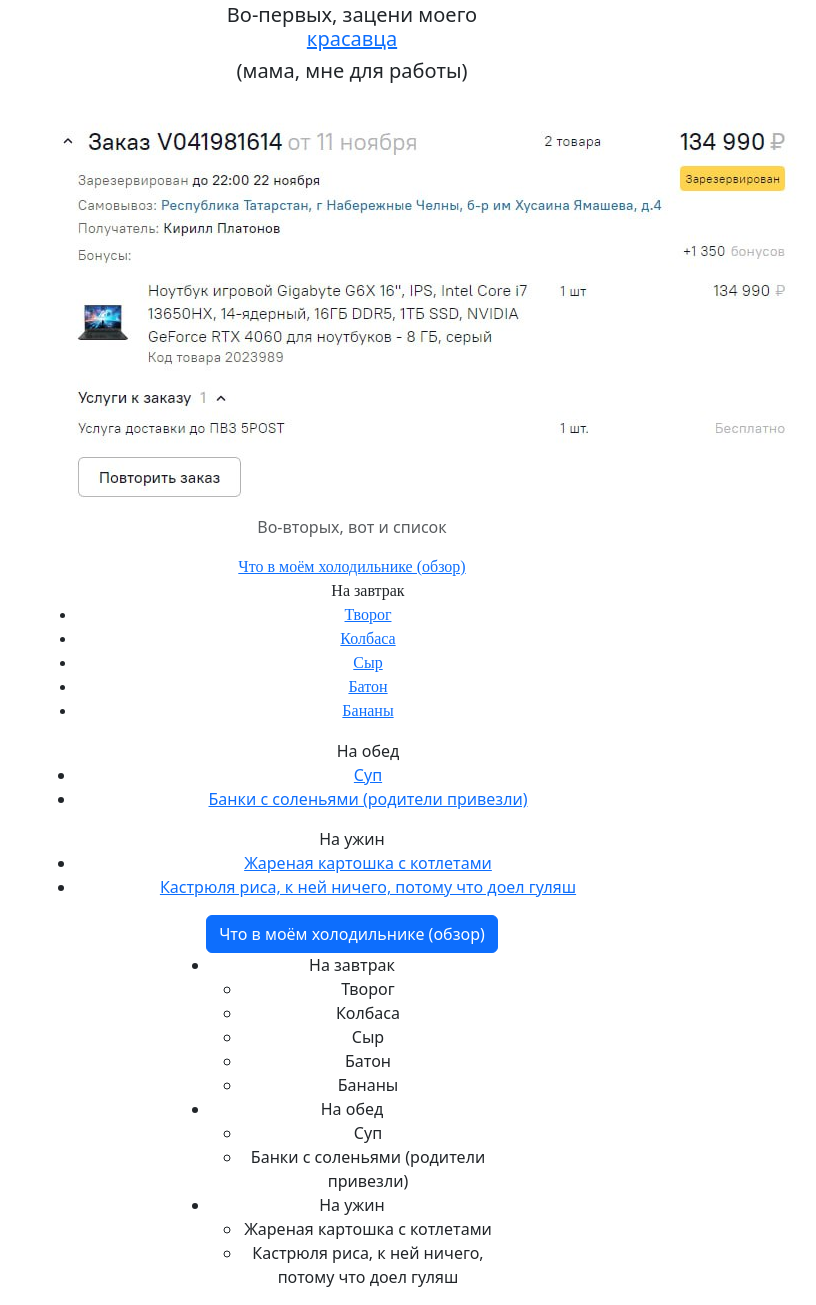
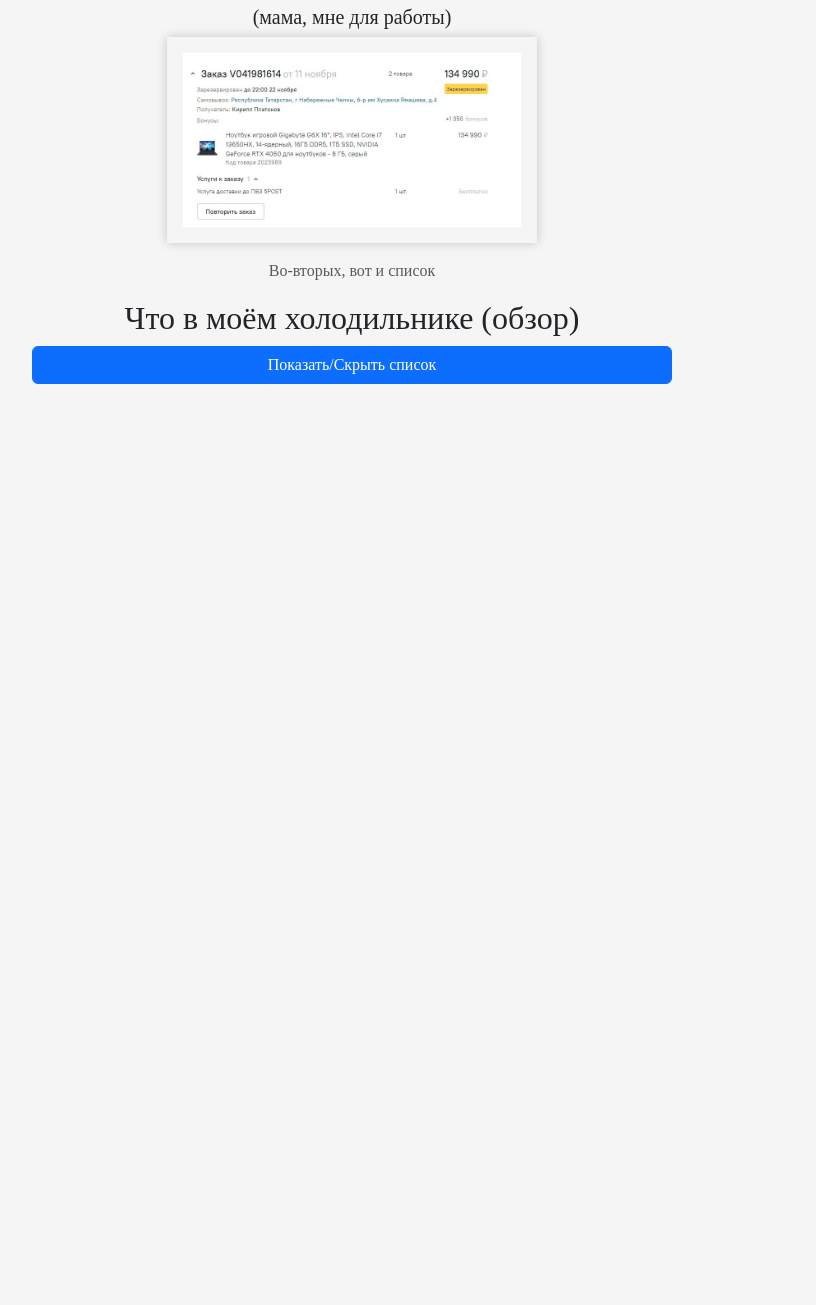
Before and after one commit to Lightsout322/HTML, a plain HTML site: page index.html in a window 1280 px wide. Shown: the part 129-1434 px from the top of the page, without its empty margins (288-1104 px from the left). After the commit the page ends 800 px from the top, so only its background shows below. Drawn offline with nearby package versions, Linux system fonts and the light colour scheme.

Commit message:
refactor, add styles and script

```diff
--- a/index.html
+++ b/index.html
@@ -3,94 +3,38 @@
 <head>
   <meta charset="UTF-8" />
   <meta name="viewport" content="width=device-width, initial-scale=1.0" />
-    <title>ДЗ Мой список</title>
+  <title>Мой список</title>
   <link
           href="https://cdn.jsdelivr.net/npm/bootstrap@5.3.3/dist/css/bootstrap.min.css"
           rel="stylesheet"
           integrity="sha384-QWTKZyjpPEjISv5WaRU9OFeRpok6YctnYmDr5pNlyT2bRjXh0JMhjY6hW+ALEwIH"
           crossorigin="anonymous"
   />
+  <link rel="stylesheet" href="./style.css" />
+</head>
 <body>
-  <style>
-    body {
-      background-image: src="2.jpg";
-    }
-    <style>
-      .kalyka-malyaka {
-        width: 60%;
-        box-shadow: 0 0 10px rgba(0, 0, 0, 0.2);
-        padding: 1em;
-        margin-bottom: 1em;
-      }
-    </style>
-    <style>
-      .a {
-        margin: 0;
-        padding: 0;
-        box-sizing: border-box;
-        font-family: 'Times New Roman', Times, serif;
-        list-style: none;
-        text-decoration: none;
-      }
-    </style>
-
-  </head>
 <div class="col-lg-6 col-sm-6 mx-auto my-7">
   <div class="container text-center">
     <div class="row">
       <h1 class="fw-light">Здарова, Рашид</h1>
       <p class="lead text-muted">Вот я и сделал своё ДоМаШнЕе ЗаДаНиЕ в виде сайта со списком</p>
     </div>
-      <body>
-        <h1 class="lead fw-light col-lg-6 col-sm-6 mx-auto">Во-первых, зацени моего
-          <a href="https://www.citilink.ru/product/noutbuk-gigabyte-g6x-i7-13650hx-16gb-ssd1tb-rtx4060-8gb-16-ips-fhd-w11-2023989/" target="_blank">красавца</a> </h1>
+    <h1 class="lead fw-light col-lg-6 col-sm-6 mx-auto">
+      Во-первых, зацени моего
+      <a href="https://www.citilink.ru/product/noutbuk-gigabyte-g6x-i7-13650hx-16gb-ssd1tb-rtx4060-8gb-16-ips-fhd-w11-2023989/" target="_blank">красавца</a>
+    </h1>
     <div class="mx-auto my-117">
       <h2 class="lead fw-light col-lg-6 col-sm-6 mx-auto">(мама, мне для работы)</h2>
       <img class="kalyka-malyaka" src="photo_2024-11-28_13-59-07.jpg" alt="Компухтер" />
     </div>
     <p class="fw-light text-center text-muted">Во-вторых, вот и список</p>
-        </body>
-        <body>
-          <header class="a">
-            <a href="#" class="logo">Что в моём холодильнике (обзор)</a>
-            <nav>
-              <ul>На завтрак
-                <li><a href="#">Творог</a></li>
-                <li><a href="#">Колбаса</a></li>
-                <li><a href="#">Сыр</a></li>
-                <li><a href="#">Батон</a></li>
-                <li><a href="#">Бананы</a></li>
-              </ul>
-            </nav>
-          </header>
-          <header>
-            <a href="#" class="logo"></a>
-            <nav>
-              <ul>На обед
-                <li><a href="#">Суп</a></li>
-                <li><a href="#">Банки с соленьями (родители привезли)</a></li>
-              </ul>
-            </nav>
-          </header>
-          <header>
-            <a href="#" class="logo"></a>
-            <nav>На ужин
-              <ul>
-                <li><a href="#">Жареная картошка с котлетами</a></li>
-                <li><a href="#">Кастрюля риса, к ней ничего, потому что доел гуляш</a></li>
-              </ul>
-            </nav>
-          </header>
-        </body>
-        <button class="btn btn-primary">Что в моём холодильнике (обзор)</button>
-        <div class="col-lg-6 col-sm-4 mx-auto"
-
-        <div class="col-lg-6 col-sm-6 mx-auto">
-          <div class="container text-center">
-            <div class="row">
-              <ul>
-                <li>
-                  На завтрак
+  </div>
+</div>
+<div class="col-lg-6 col-sm-6 mx-auto" style="display: flex; justify-content: center; flex-direction: column">
+  <h2 class="fw-light text-center">Что в моём холодильнике (обзор)</h2>
+  <button class="btn btn-primary" onclick="toggleList()">Показать/Скрыть список</button>
+  <ul id="food-list" class="d-none">
+    <li>На завтрак
       <ul>
         <li>Творог</li>
         <li>Колбаса</li>
@@ -99,26 +43,20 @@
         <li>Бананы</li>
       </ul>
     </li>
-                <li>
-                  На обед
+    <li>На обед
       <ul>
         <li>Суп</li>
         <li>Банки с соленьями (родители привезли)</li>
       </ul>
-                  <li> На ужин</li>
+    </li>
+    <li>На ужин
       <ul>
-                    <li>Жареная картошка с котлетами
+        <li>Жареная картошка с котлетами</li>
         <li>Кастрюля риса, к ней ничего, потому что доел гуляш</li>
       </ul>
+    </li>
   </ul>
 </div>
+<script src="script.js"></script>
 </body>
-            </div>
-          </ul>
-
-        </div>
-      </div>
 </html>
-
-  </style>
-</body>
--- /dev/null
+++ b/script.js
@@ -0,0 +1,8 @@
+function toggleList() {
+    const foodList = document.getElementById('food-list');
+    if (foodList.classList.contains('d-none')) {
+        foodList.classList.remove('d-none');
+    } else {
+        foodList.classList.add('d-none');
+    }
+}
--- /dev/null
+++ b/style.css
@@ -0,0 +1,34 @@
+body {
+    background-color: #f5f5f5;
+    font-family: 'Times New Roman', Times, serif;
+    margin: 0;
+    padding: 0;
+}
+
+.kalyka-malyaka {
+    width: 60%;
+    box-shadow: 0 0 10px rgba(0, 0, 0, 0.2);
+    padding: 1em;
+    margin-bottom: 1em;
+}
+
+ul {
+    list-style: none;
+    padding: 0;
+}
+
+ul ul {
+    margin-left: 20px;
+    list-style: disc;
+}
+
+#food-list {
+    margin-top: 20px;
+    text-align: left;
+}
+
+@media (max-width: 768px) {
+    body {
+        background-color: #d1f7c4;
+    }
+}
```
Lines whose indentation alone changed are shown as unchanged.
